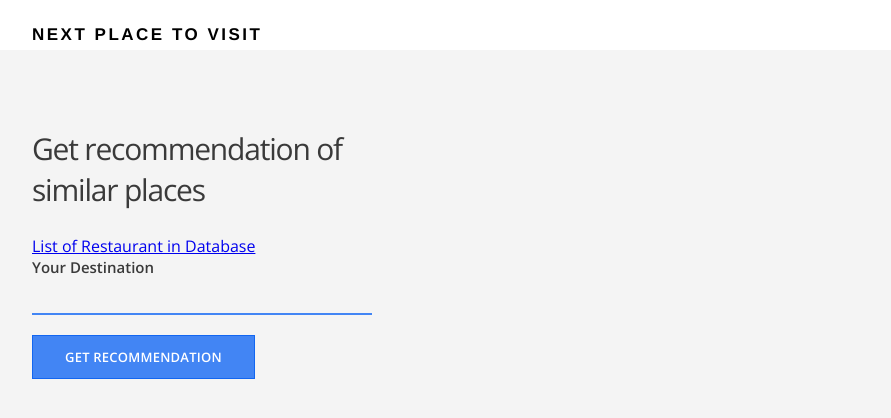
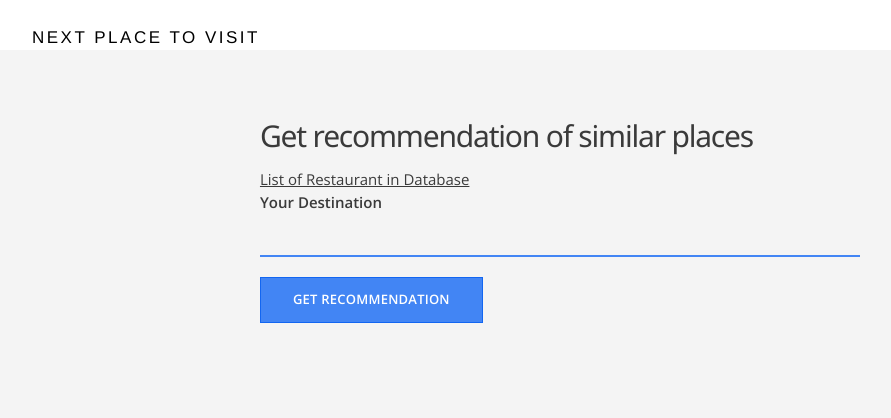
Before and after one commit to dindatisi/next_to_visit, a Flask app: page /restaurant in a window 1280 px wide. Shown: the top 418 px of the page, without its empty margins (108-999 px from the left). Run offline with Flask 2, Linux system fonts and the light colour scheme.

Commit message:
UI improvements

```diff
--- a/static/css/main.css
+++ b/static/css/main.css
@@ -26,7 +26,7 @@ a {
 
 .container {
   width: 1000px;
-  margin: 0 auto;
+  margin: auto;
 }
 
 .pull-left {
@@ -44,7 +44,6 @@ a {
 .section-content {
   color: #3a3a3a;
   float: left;
-  width: 340px;
 }
 
 .section-device {
@@ -150,16 +149,32 @@ header {
 
 
 /*
- * Sign up
+ * recommendation
  */
 
-.signup-section .section-content h2 {
+.recommendation-section .section-content h2 {
   font-size: 30px;
 }
 
-.signup-section .section-content {
+.recommendation-section .section-content {
   position: relative;
   top: 53px;
+}
+
+.recommendation-section .section-result {
+  width: 600px;
+  position: relative;
+  top: 53px;
+}
+
+.img {
+  max-width:100%;
+  max-height:100%;
+}
+
+.landscape {
+  width:75px;
+  height:40px;
 }
 
 .form-group {
@@ -204,7 +219,7 @@ header {
 
 
 /*
- * Sign up
+ * recommendation
  */
 
 .about-section h2 {
--- a/templates/index.html
+++ b/templates/index.html
@@ -8,11 +8,8 @@
       <div class="section-content">
         <h2>Discover next places to visit</h2>
         <a href="/restaurant" class="btn-primary">Restaurants</a>
+        <br><br>
         <a href="/poi" class="btn-primary">Place of Interests</a>
-      </div>
-
-      <div class="section-device">
-        <img src="static/img/device.png">
       </div>
 
       <div class="clearfix"></div>
--- a/templates/layout.html
+++ b/templates/layout.html
@@ -1,7 +1,8 @@
 <!DOCTYPE html>
 <html>
   <head>
-    <meta name="viewport" content="width=device-width, initial-scale=1.0">
+    <meta name="viewport" content="width=device-width, initial-scale=1">
+    <link rel="stylesheet" href="https://www.w3schools.com/w3css/4/w3.css">
     <link href='http://fonts.googleapis.com/css?family=Open+Sans:300,400,600' rel='stylesheet'>
     <link href="{{ url_for('static', filename='css/main.css') }}" rel="stylesheet">
   </head>
--- a/templates/place_list.html
+++ b/templates/place_list.html
@@ -6,8 +6,10 @@
     <div class="section-content">
       <h2>List of Places You Can Search</h2>
       <p> The name of your destination should match one of these places. Otherwise we can't give you any recommendation.<p>
+      <a href="#poi"><u>See the lists of place of interests</u></a>
+      <a href="#restaurant"><u>See the lists of place of restaurants</u></a>
 
-        <div class="places">
+        <div class="places" id="poi">
           <h3> Place of Interests </h3>
           {% for p in poi %}
             <article>
@@ -17,7 +19,7 @@
         </div>
 
         <br>
-        <div class="places">
+        <div class="places" id="restaurant">
           <h3> Restaurants </h3>
           {% for r in resto %}
             <article>
--- a/templates/restaurant.html
+++ b/templates/restaurant.html
@@ -2,7 +2,7 @@
 
 {% block content %}
 <meta name="viewport" content="width=device-width, initial-scale=1.0">
-  <main class="container signup-section">
+  <main class="container recommendation-section">
     <div class="section-content">
       <h2>Get recommendation of similar places</h2>
       <a href="place_list"><u> List of Restaurant in Database</u></a>
@@ -23,17 +23,24 @@
         </div>
 
         {{ form.submit(class="btn-primary") }}
-        <div class="section-content">
-        <div class="places">
+
+      <div class="section-result">
+        <div class="w3-row-padding">
           {% for r in results %}
-            <article>
-              <a class="name" href="{{ r['url'] }}">{{ r['name'] }}</a>
-              <img src="{{ r['image'] }}"> </img>
-              <br>
-              <br>
-            </article>
+            <div class="w3-third w3-container w3-margin-bottom">
+
+              <a href="{{ r['url'] }}" target="_blank">
+                <div class="landscape">
+                <img src="{{ r['image'] }}" style="width:100%" class="w3-hover-opacity" href="{{ r['url'] }}">
+                </div>
+                <div class="w3-container w3-white">
+                  <p class="name">{{ r['name'] }}</p>
+                </div>
+              </a>
+            </div>
           {% endfor %}
         </div>
+      </div>
       </form>
     </div>
   </main>
```
Also changed, not shown: templates/poi.html (+14 -12 lines).
